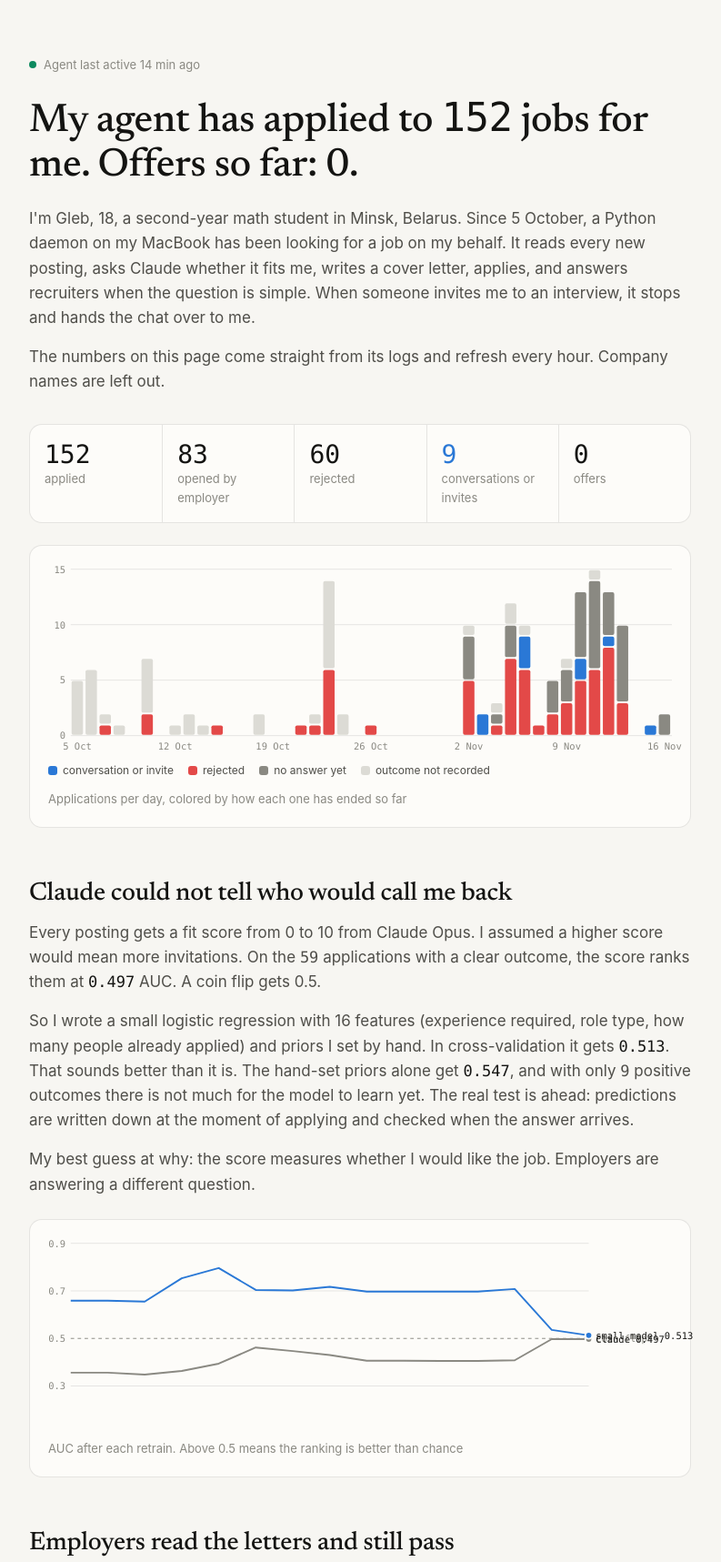
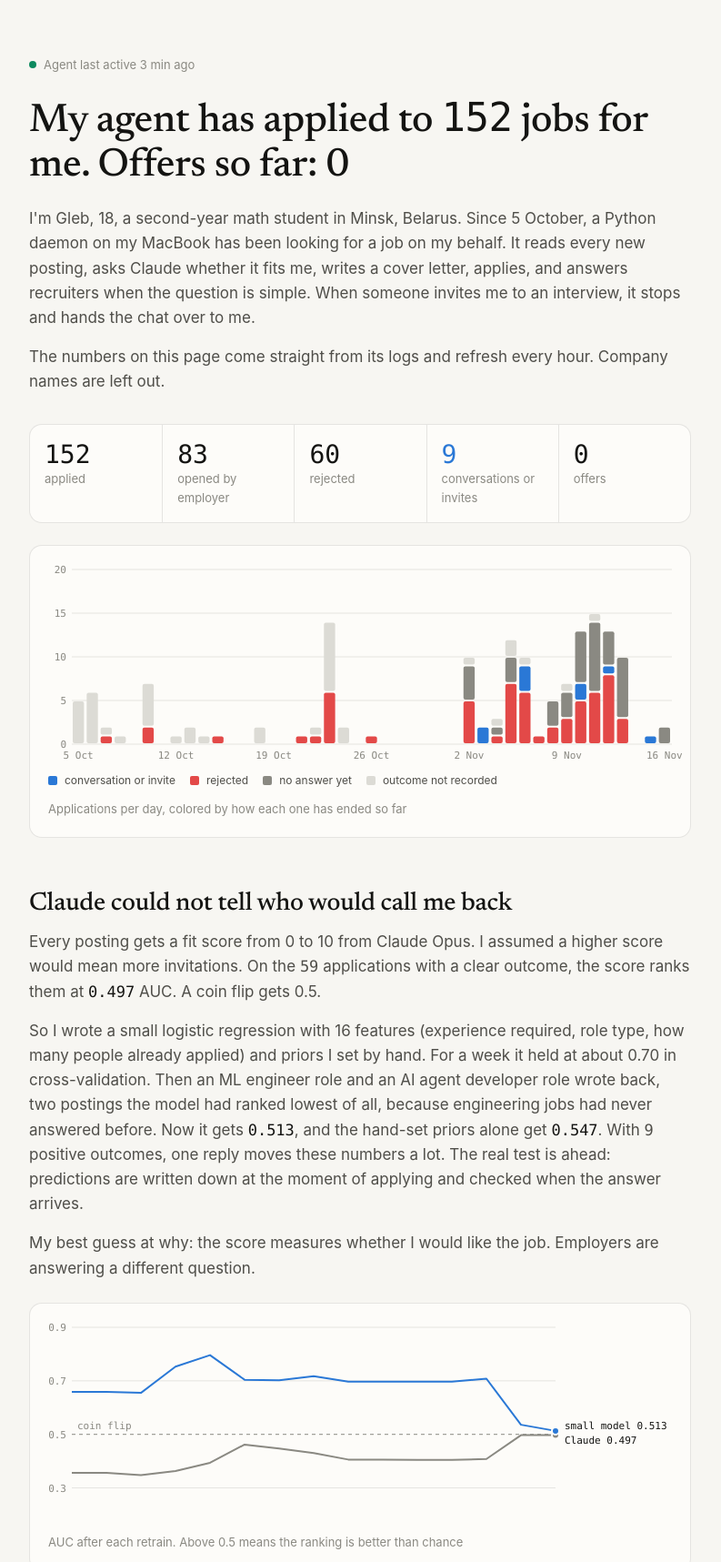
Before and after one commit to nivokvo/job-agent, a plain HTML site: page index.html in a window 1280 px wide. Shown: the top 1717 px of the page at 91% size, without its empty margins (244-1037 px from the left). Drawn offline with Linux system fonts and the light colour scheme.

Commit message:
Графики: настоящая ширина на телефоне, подписи AUC не налезают; текст про модель под новые цифры
Co-Authored-By: Claude Opus 5.5 <noreply@anthropic.com>

```diff
--- a/index.html
+++ b/index.html
@@ -6,7 +6,7 @@
 <title>My agent applies to jobs for me</title>
 <meta name="description" content="An 18-year-old math student in Minsk built an agent that applies to jobs for him. Live numbers from its logs, updated every hour.">
 <meta property="og:title" content="My agent has applied to jobs for me. Offers so far: 0">
-<meta property="og:description" content="Live numbers from a job-hunting agent built by a math student in Belarus, updated every hour. Including the part where Claude's judgment did worse than a coin flip.">
+<meta property="og:description" content="Live numbers from a job-hunting agent built by a math student in Belarus, updated every hour. Including the part where Claude's judgment did no better than a coin flip.">
 <meta property="og:image" content="https://nivokvo.github.io/job-agent/og.png">
 <meta property="og:url" content="https://nivokvo.github.io/job-agent/">
 <meta name="twitter:card" content="summary_large_image">
@@ -40,27 +40,27 @@ figcaption{font-size:13px;color:var(--t3);margin-top:12px}
 svg{display:block;width:100%;height:auto;overflow:visible}
 svg text{fill:var(--t3);font:11px ui-monospace,"SF Mono",Menlo,monospace}
 .legend{display:flex;flex-wrap:wrap;gap:4px 16px;font-size:12px;color:var(--t2);margin-top:8px}
-.legend i{display:inline-block;width:10px;height:10px;border-radius:3px;margin-right:6px;vertical-align:-1px}
+.legend i{display:inline-block;width:10px;height:10px;border-radius:2px;margin-right:8px;vertical-align:-1px}
 table{border-collapse:collapse;width:100%;font-size:14px}
-th{font-weight:400;color:var(--t3);text-align:right;padding:0 8px 6px 0;font-size:12px}
+th{font-weight:400;color:var(--t3);text-align:right;padding:0 8px 8px 0;font-size:12px}
 th:first-child,td:first-child{text-align:left}
 td{padding:8px 8px 8px 0;border-top:1px solid var(--line)}
 td.n{text-align:right;font-family:ui-monospace,"SF Mono",Menlo,monospace;font-variant-numeric:tabular-nums;white-space:nowrap}
 .bar{display:flex;gap:2px;height:8px;min-width:60px}
 .bar i{display:block;height:8px;border-radius:2px}
 ol.how{padding-left:20px;color:var(--t2)}
-ol.how li{margin:6px 0}
+ol.how li{margin:8px 0}
 .end{margin-top:56px;padding:24px;border-radius:14px;background:var(--s1);border:1px solid var(--line)}
 .end h2{margin-top:0}
 .contacts{display:flex;flex-wrap:wrap;gap:8px 24px;font-size:15px}
 footer{margin-top:32px;font-size:13px;color:var(--t3)}
-@media (max-width:640px){h1{font-size:34px}.stats{grid-template-columns:repeat(2,1fr)}.stats>div{border-left:0;border-top:1px solid var(--line)}.stats>div:nth-child(-n+2){border-top:0}.stats>div:nth-child(even){border-left:1px solid var(--line)}}
+@media (max-width:640px){h1{font-size:34px}.stats{grid-template-columns:repeat(2,1fr)}.stats>div{border-left:0;border-top:1px solid var(--line)}.stats>div:nth-child(-n+2){border-top:0}.stats>div:nth-child(even){border-left:1px solid var(--line)}.stats>div:last-child{grid-column:span 2}}
 </style>
 </head>
 <body>
 <main>
 <div class="live"><i></i><span id="ago">loading the agent's logs</span></div>
-<h1>My agent has applied to <span class="num" data-k="applied">…</span> jobs for me. Offers so far: 0.</h1>
+<h1>My agent has applied to <span class="num" data-k="applied">…</span> jobs for me. Offers so far: 0</h1>
 <p>I'm Gleb, 18, a second-year math student in Minsk, Belarus. Since <span data-k="started">October</span>, a Python daemon on my MacBook has been looking for a job on my behalf. It reads every new posting, asks Claude whether it fits me, writes a cover letter, applies, and answers recruiters when the question is simple. When someone invites me to an interview, it stops and hands the chat over to me.</p>
 <p>The numbers on this page come straight from its logs and refresh every hour. Company names are left out.</p>
 
@@ -78,7 +78,7 @@ footer{margin-top:32px;font-size:13px;color:var(--t3)}
 
 <h2>Claude could not tell who would call me back</h2>
 <p>Every posting gets a fit score from 0 to 10 from Claude Opus. I assumed a higher score would mean more invitations. On the <span class="num" data-k="n">…</span> applications with a clear outcome, the score ranks them at <b class="num" data-k="opus">…</b> AUC. A coin flip gets 0.5.</p>
-<p>So I wrote a small logistic regression with 16 features (experience required, role type, how many people already applied) and priors I set by hand. In cross-validation it gets <b class="num" data-k="cv">…</b>. That sounds better than it is. The hand-set priors alone get <b class="num" data-k="prior">…</b>, and with only <span class="num" data-k="pos">…</span> positive outcomes there is not much for the model to learn yet. The real test is ahead: predictions are written down at the moment of applying and checked when the answer arrives.</p>
+<p>So I wrote a small logistic regression with 16 features (experience required, role type, how many people already applied) and priors I set by hand. For a week it held at about 0.70 in cross-validation. Then an ML engineer role and an AI agent developer role wrote back, two postings the model had ranked lowest of all, because engineering jobs had never answered before. Now it gets <b class="num" data-k="cv">…</b>, and the hand-set priors alone get <b class="num" data-k="prior">…</b>. With <span class="num" data-k="pos">…</span> positive outcomes, one reply moves these numbers a lot. The real test is ahead: predictions are written down at the moment of applying and checked when the answer arrives.</p>
 <p>My best guess at why: the score measures whether I would like the job. Employers are answering a different question.</p>
 <figure><div id="auc"></div><figcaption>AUC after each retrain. Above 0.5 means the ranking is better than chance</figcaption></figure>
 
@@ -126,23 +126,27 @@ function draw(D) {
   $("ago").textContent = "Agent last active " + (m < 2 ? "just now" : m < 120 ? m + " min ago" : Math.round(m / 60) + " h ago");
   $("at").textContent = new Date(D.at * 1000).toUTCString().slice(5, 22) + " UTC";
   // по дням
-  const W = 720, H = 220, L = 26, B = 22, T = 6, n = D.days.length, top = Math.ceil(Math.max(5, ...D.days.map((d) => d.good + d.rej + d.wait + d.unk)) / 5) * 5;
+  // рисуем в настоящую ширину: в viewBox 720 на телефоне подписи сжимались до 5px
+  const W = Math.max(300, Math.round($("days").clientWidth)), H = W < 500 ? 180 : 220, L = 26, B = 22, T = 6, n = D.days.length, top = Math.ceil((Math.max(4, ...D.days.map((d) => d.good + d.rej + d.wait + d.unk)) + 1) / 5) * 5;
   const bw = (W - L) / n, y = (v) => T + (H - T - B) * (1 - v / top);
   let s = `<svg viewBox="0 0 ${W} ${H}" role="img" aria-label="Applications per day">`;
   for (let g = 0; g <= top; g += 5) s += `<line x1="${L}" x2="${W}" y1="${y(g)}" y2="${y(g)}" stroke="var(--line)"/><text x="${L - 6}" y="${y(g) + 4}" text-anchor="end">${g}</text>`;
   D.days.forEach((d, i) => { let a = 0; const x = L + i * bw + 1, w = Math.max(2, bw - 3);
     [["rej", d.rej], ["acc", d.good], ["wait", d.wait], ["unk", d.unk]].forEach(([c, v]) => { if (!v) return; const y1 = y(a + v); s += `<rect x="${x}" y="${y1 + 1}" width="${w}" height="${Math.max(1, y(a) - y1 - 2)}" rx="2" fill="var(--${c})"><title>${d.day}: ${v}</title></rect>`; a += v; });
-    if (i % 7 === 0) s += `<text x="${x + w / 2}" y="${H - 6}" text-anchor="middle">${new Date(d.day).toLocaleDateString("en-GB", {day: "numeric", month: "short"})}</text>`; });
+    if (i % (W < 500 ? 14 : 7) === 0) s += `<text x="${x + w / 2}" y="${H - 6}" text-anchor="middle">${new Date(d.day).toLocaleDateString("en-GB", {day: "numeric", month: "short"})}</text>`; });
   $("days").innerHTML = s + "</svg>";
   // AUC
   const hs = D.model.hist;
   if (hs.length > 1) {
-    const R = 96, x = (i) => L + (W - L - R) * i / (hs.length - 1), ya = (v) => T + (H - T - B) * (1 - (v - 0.2) / 0.7);
+    const R = 128, x = (i) => L + (W - L - R) * i / (hs.length - 1), ya = (v) => T + (H - T - 8) * (1 - (v - 0.2) / 0.7);
     let a = `<svg viewBox="0 0 ${W} ${H}" role="img" aria-label="AUC of Claude's score and the small model">`;
     [0.3, 0.5, 0.7, 0.9].forEach((g) => a += `<line x1="${L}" x2="${W - R}" y1="${ya(g)}" y2="${ya(g)}" stroke="${g === 0.5 ? "var(--t3)" : "var(--line)"}" ${g === 0.5 ? 'stroke-dasharray="4 4"' : ""}/><text x="${L - 6}" y="${ya(g) + 4}" text-anchor="end">${g}</text>`);
-    a += `<text x="${W - R + 8}" y="${ya(0.5) + 4}">coin flip</text>`;
-    [["opus", "var(--wait)", "Claude"], ["cv", "var(--acc)", "small model"]].forEach(([key, c, name]) => { const l = hs[hs.length - 1];
-      a += `<polyline fill="none" stroke="${c}" stroke-width="2" stroke-linejoin="round" points="${hs.map((h, i) => x(i) + "," + ya(h[key])).join(" ")}"/><circle cx="${x(hs.length - 1)}" cy="${ya(l[key])}" r="4" fill="${c}" stroke="var(--s1)" stroke-width="2"/><text x="${W - R + 8}" y="${ya(l[key]) + 4}" style="fill:var(--t1)">${name} ${l[key]}</text>`; });
+    a += `<text x="${L + 6}" y="${ya(0.5) - 6}">coin flip</text>`;
+    const l = hs[hs.length - 1], S = [["opus", "var(--wait)", "Claude"], ["cv", "var(--acc)", "small model"]];
+    const ly = S.map(([key]) => ya(l[key])), [lo, hi] = ly[0] > ly[1] ? [0, 1] : [1, 0];
+    if (ly[lo] - ly[hi] < 16) { const mid = (ly[lo] + ly[hi]) / 2; ly[lo] = mid + 8; ly[hi] = mid - 8; }  // близкие значения: подписи не налезают
+    S.forEach(([key, c, name], j) => {
+      a += `<polyline fill="none" stroke="${c}" stroke-width="2" stroke-linejoin="round" points="${hs.map((h, i) => x(i) + "," + ya(h[key])).join(" ")}"/><circle cx="${x(hs.length - 1)}" cy="${ya(l[key])}" r="4" fill="${c}" stroke="var(--s1)" stroke-width="2"/><text x="${W - R + 10}" y="${ly[j] + 4}" style="fill:var(--t1)">${name} ${l[key]}</text>`; });
     $("auc").innerHTML = a + "</svg>";
   }
   // воронка
@@ -151,7 +155,9 @@ function draw(D) {
   $("roles").innerHTML = `<tr><th>Role type</th><th>applied</th><th>invited</th><th>95% interval</th><th></th></tr>` + D.roles.map((r) => `<tr><td>${r.label}</td><td class="n">${r.n}</td><td class="n" style="color:var(--acc)">${r.good}</td><td class="n" style="color:var(--t3)">${r.known ? Math.round(r.ci[0] * 100) + "–" + Math.round(r.ci[1] * 100) + "%" : "n/a"}</td><td style="width:26%"><div class="bar">${[["rej", r.rej], ["acc", r.good], ["wait", r.wait], ["unk", r.unk]].filter((q) => q[1]).map(([c, v]) => `<i style="flex:${v};background:var(--${c})"></i>`).join("")}</div></td></tr>`).join("");
   $("li").innerHTML = `<tr><th>Why a LinkedIn posting was skipped</th><th>postings</th></tr>` + D.li.why.map(([w, v]) => `<tr><td>${w}</td><td class="n">${v}</td></tr>`).join("");
 }
-fetch("data.json?" + Date.now()).then((r) => r.json()).then(draw).catch(() => { $("ago").textContent = "Could not load the logs"; });
+let last, rt;
+addEventListener("resize", () => { clearTimeout(rt); rt = setTimeout(() => last && draw(last), 150); });
+fetch("data.json?" + Date.now()).then((r) => r.json()).then((D) => draw(last = D)).catch(() => { $("ago").textContent = "Could not load the logs"; });
 </script>
 </body>
 </html>
```
Also changed, not shown: data.json (+1 -1 lines).
